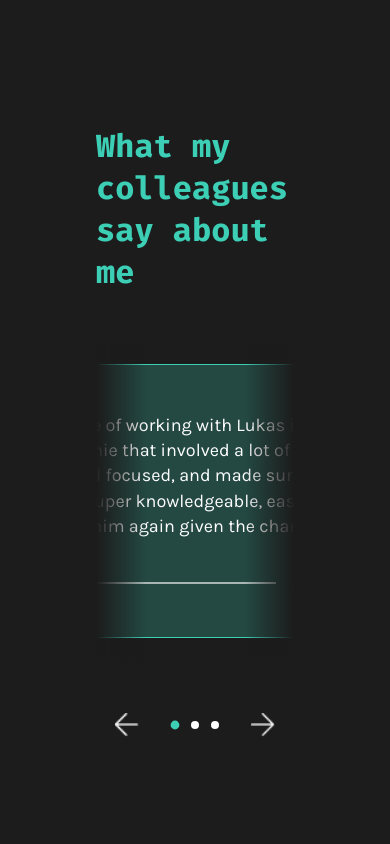
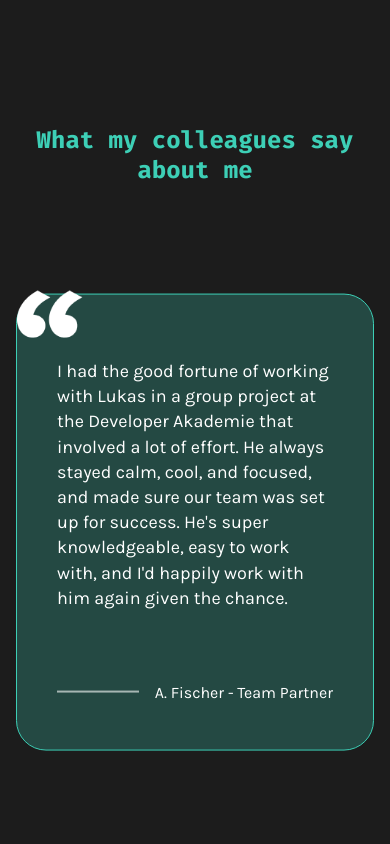
Before and after one commit to FrankPreuss94/portfolio, an Angular app: page / in a window 390 px wide. Shown: the part 4460-5304 px from the top of the page. Built offline with nearby package versions, Linux system fonts and the light colour scheme.

Commit message:
responsive testimonials component

```diff
--- a/src/app/components/testimonials/testimonials.html
+++ b/src/app/components/testimonials/testimonials.html
@@ -10,6 +10,7 @@
                     <div class="slider" [class.left]="getPosition($index) === 'left'"
                         [class.center]="getPosition($index) === 'center'"
                         [class.right]="getPosition($index) === 'right'" (click)="goTo($index)">
+                        <div class="quote_mark"></div>
                         <p class="testimonial_text">
                             {{ testimonial.text }}
                         </p>
@@ -20,8 +21,6 @@
                     </div>
                     }
                 </div>
-
-                <img class="quote_mark" src="./assets/images/quotes.png" alt="quotes">
                 <div class="carousel_buttons">
                     <button class="arrow_button" (click)="previous()" aria-label="Previous testimonial">
                         <img src="./assets/images/arrow_back.png" alt="Previous">
--- a/src/app/components/testimonials/testimonials.scss
+++ b/src/app/components/testimonials/testimonials.scss
@@ -65,6 +65,9 @@
     height: 100%;
     position: relative;
     overflow: hidden;
+
+    --slider-offset: 680px;
+    --slider-exit: 1100px;
 }
 
 .slider {
@@ -72,16 +75,35 @@
     top: 50%;
     left: 50%;
     width: 632px;
-    height: 274px;
+    min-height: 274px;
+    height: auto;
     padding: 48px 40px;
+
     border: 1px solid var.$color-primary;
     border-radius: 32px;
     background-color: rgba(61, 207, 182, 0.25);
+
+    display: flex;
+    flex-direction: column;
+
     transform: translate(-50%, -50%);
     transition:
         transform 0.5s ease,
         opacity 0.5s ease;
     cursor: pointer;
+
+    .quote_mark {
+        position: absolute;
+        top: -5px;
+        left: -60px;
+        width: 89px;
+        height: 64px;
+        background-image: url('/assets/images/quotes.png');
+        background-repeat: no-repeat;
+        background-size: contain;
+        background-position: center;
+        pointer-events: none;
+    }
 }
 
 .slider.center {
@@ -94,14 +116,14 @@
 
 .slider.left {
     transform:
-        translate(calc(-50% - 680px), -50%) scale(0.92);
+        translate(calc(-50% - var(--slider-offset)), -50%) scale(0.92);
     opacity: 0.45;
     z-index: 2;
 }
 
 .slider.right {
     transform:
-        translate(calc(-50% + 680px), -50%) scale(0.92);
+        translate(calc(-50% + var(--slider-offset)), -50%) scale(0.92);
     opacity: 0.45;
     z-index: 2;
 }
@@ -129,6 +151,7 @@
 }
 
 @keyframes next-center-left {
+
     from {
         transform:
             translate(-50%, -50%) scale(1);
@@ -137,15 +160,16 @@
 
     to {
         transform:
-            translate(calc(-50% - 680px), -50%) scale(0.92);
+            translate(calc(-50% - var(--slider-offset)), -50%) scale(0.92);
         opacity: 0.45;
     }
 }
 
 @keyframes next-right-center {
+
     from {
         transform:
-            translate(calc(-50% + 680px), -50%) scale(0.92);
+            translate(calc(-50% + var(--slider-offset)), -50%) scale(0.92);
         opacity: 0.45;
     }
 
@@ -157,27 +181,28 @@
 }
 
 @keyframes next-left-right {
+
     0% {
         transform:
-            translate(calc(-50% - 680px), -50%) scale(0.92);
+            translate(calc(-50% - var(--slider-offset)), -50%) scale(0.92);
         opacity: 0.45;
     }
 
     45% {
         transform:
-            translate(calc(-50% - 1100px), -50%) scale(0.92);
+            translate(calc(-50% - var(--slider-exit)), -50%) scale(0.92);
         opacity: 0;
     }
 
     46% {
         transform:
-            translate(calc(-50% + 1100px), -50%) scale(0.92);
+            translate(calc(-50% + var(--slider-exit)), -50%) scale(0.92);
         opacity: 0;
     }
 
     100% {
         transform:
-            translate(calc(-50% + 680px), -50%) scale(0.92);
+            translate(calc(-50% + var(--slider-offset)), -50%) scale(0.92);
         opacity: 0.45;
     }
 }
@@ -205,6 +230,7 @@
 }
 
 @keyframes previous-center-right {
+
     from {
         transform:
             translate(-50%, -50%) scale(1);
@@ -213,15 +239,16 @@
 
     to {
         transform:
-            translate(calc(-50% + 680px), -50%) scale(0.92);
+            translate(calc(-50% + var(--slider-offset)), -50%) scale(0.92);
         opacity: 0.45;
     }
 }
 
 @keyframes previous-left-center {
+
     from {
         transform:
-            translate(calc(-50% - 680px), -50%) scale(0.92);
+            translate(calc(-50% - var(--slider-offset)), -50%) scale(0.92);
         opacity: 0.45;
     }
 
@@ -233,39 +260,30 @@
 }
 
 @keyframes previous-right-left {
+
     0% {
         transform:
-            translate(calc(-50% + 680px), -50%) scale(0.92);
+            translate(calc(-50% + var(--slider-offset)), -50%) scale(0.92);
         opacity: 0.45;
     }
 
     45% {
         transform:
-            translate(calc(-50% + 1100px), -50%) scale(0.92);
+            translate(calc(-50% + var(--slider-exit)), -50%) scale(0.92);
         opacity: 0;
     }
 
     46% {
         transform:
-            translate(calc(-50% - 1100px), -50%) scale(0.92);
+            translate(calc(-50% - var(--slider-exit)), -50%) scale(0.92);
         opacity: 0;
     }
 
     100% {
         transform:
-            translate(calc(-50% - 680px), -50%) scale(0.92);
+            translate(calc(-50% - var(--slider-offset)), -50%) scale(0.92);
         opacity: 0.45;
     }
-}
-
-.quote_mark {
-    position: absolute;
-    top: 5px;
-    left: calc(50% - 365px);
-    width: 80px;
-    height: auto;
-    z-index: 20;
-    pointer-events: none;
 }
 
 .testimonial_text {
@@ -277,13 +295,11 @@
 }
 
 .testimonial_author {
-    position: absolute;
-    left: 40px;
-    right: 40px;
-    bottom: 45px;
     display: flex;
     align-items: center;
     gap: 16px;
+    margin-top: auto;
+    padding-top: 32px;
 
     .line {
         flex: 1;
@@ -355,3 +371,84 @@
         transform: scale(1.1);
     }
 }
+
+@media (max-width: 1000px) {
+
+    .testimonials {
+        padding-inline: 32px;
+    }
+
+    .carousel_wrapper {
+        height: 400px;
+
+        &::before,
+        &::after {
+            display: none;
+        }
+    }
+
+    .carousel {
+        --slider-offset: calc(100% + 24px);
+    }
+
+    .slider {
+        width: min(632px, 64vw);
+    }
+
+    .slider.left,
+    .slider.right {
+        opacity: 0;
+    }
+}
+
+@media (max-width: 700px) {
+
+    .testimonials {
+        padding-inline: 16px;
+    }
+
+    .testimonials_wrapper {
+
+        h2 {
+            font-size: 24px;
+            line-height: 1.25;
+            text-align: center;
+            margin-bottom: 32px;
+        }
+    }
+
+    .carousel_wrapper {
+        height: 610px;
+    }
+
+    .slider {
+        width: 100%;
+        min-height: 320px;
+        height: auto;
+        padding: 64px 40px 48px;
+        border-radius: 30px;
+
+        .quote_mark {
+            left: 0;
+            top: -5px;
+            width: 66px;
+            height: 48px;
+        }
+    }
+
+    .testimonial_text {
+        font-size: 18px;
+    }
+
+    .testimonial_author {
+        margin-top: 40px;
+
+        p {
+            font-size: 16px;
+        }
+    }
+
+    .carousel_buttons {
+        margin-top: 32px;
+    }
+}
```
